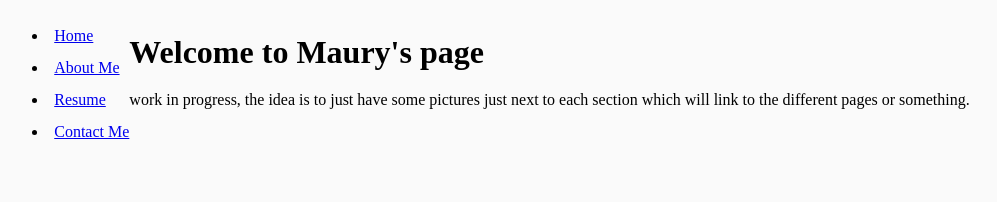
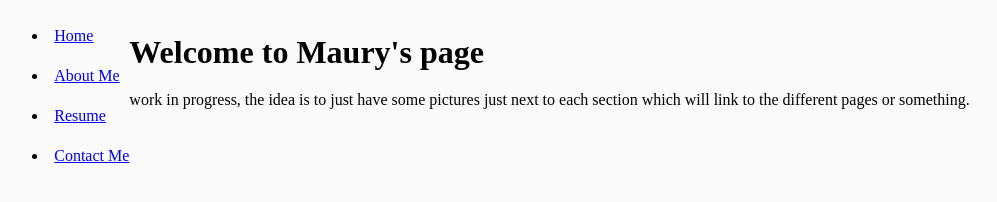
Before and after one commit to Matapia04/Course-Repository, a plain HTML site: page Project-02/index.html in a window 1280 px wide. Shown: the whole page, without its empty margins (139-1136 px from the left). Drawn offline with Linux system fonts and the light colour scheme.

Commit message:
small tweaks to index

```diff
--- a/Project-02/style.css
+++ b/Project-02/style.css
@@ -9,6 +9,13 @@ head {
     background-color: orange;
     color: white;
     padding: 16px 8px;
+}
+ul {
+    margin-left: 32px;
+    margin-bottom: 16px;
+}
+li {
+    margin-bottom: 8px;
 }
 .nav-horizon {
    position: fixed;
@@ -44,6 +51,10 @@ head {
 .nav-horizon+main {
     margin-top: 80px;
 }
+html, body {
+    min-height: 100vh;
+    margin: 0;
+}
 body {
     font-family: "Times New Roman", serif;
     line-height: 2;
```
Also changed, not shown: Project-02/index.html (+3 -0 lines).
